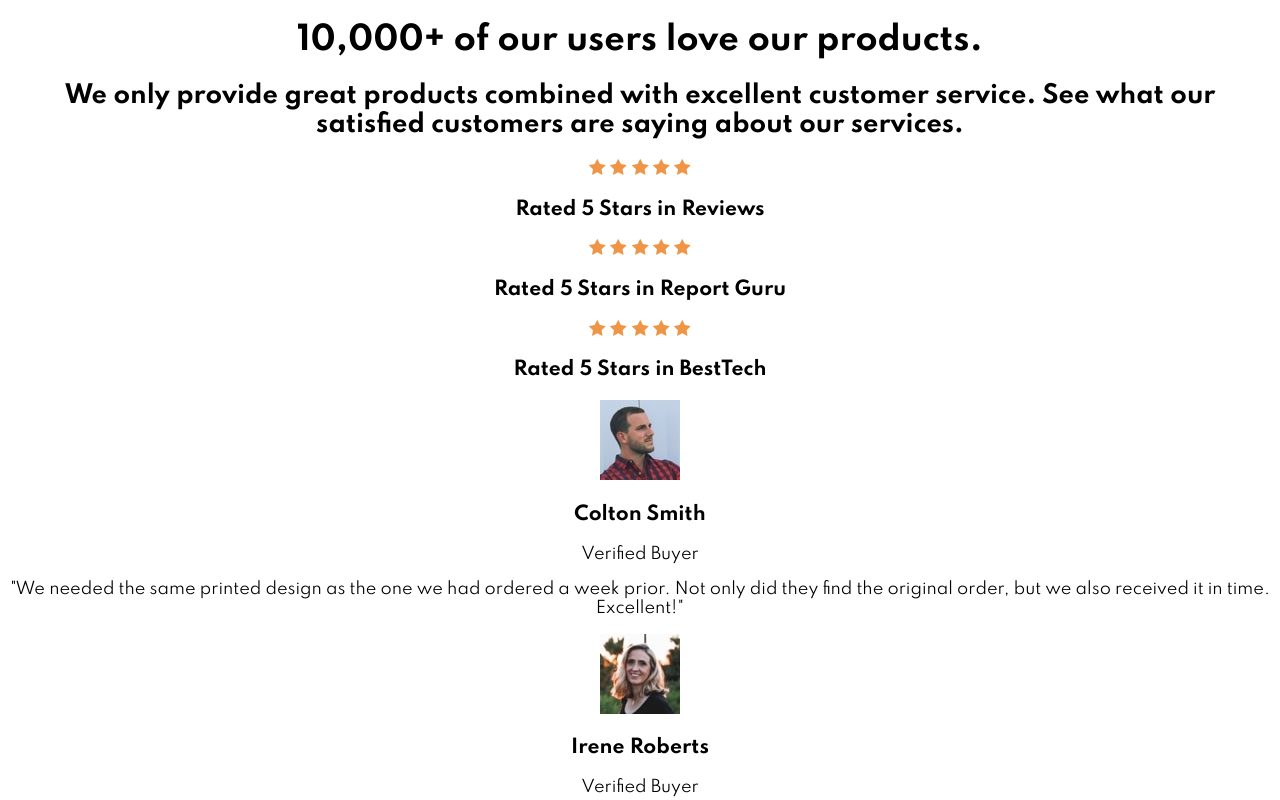
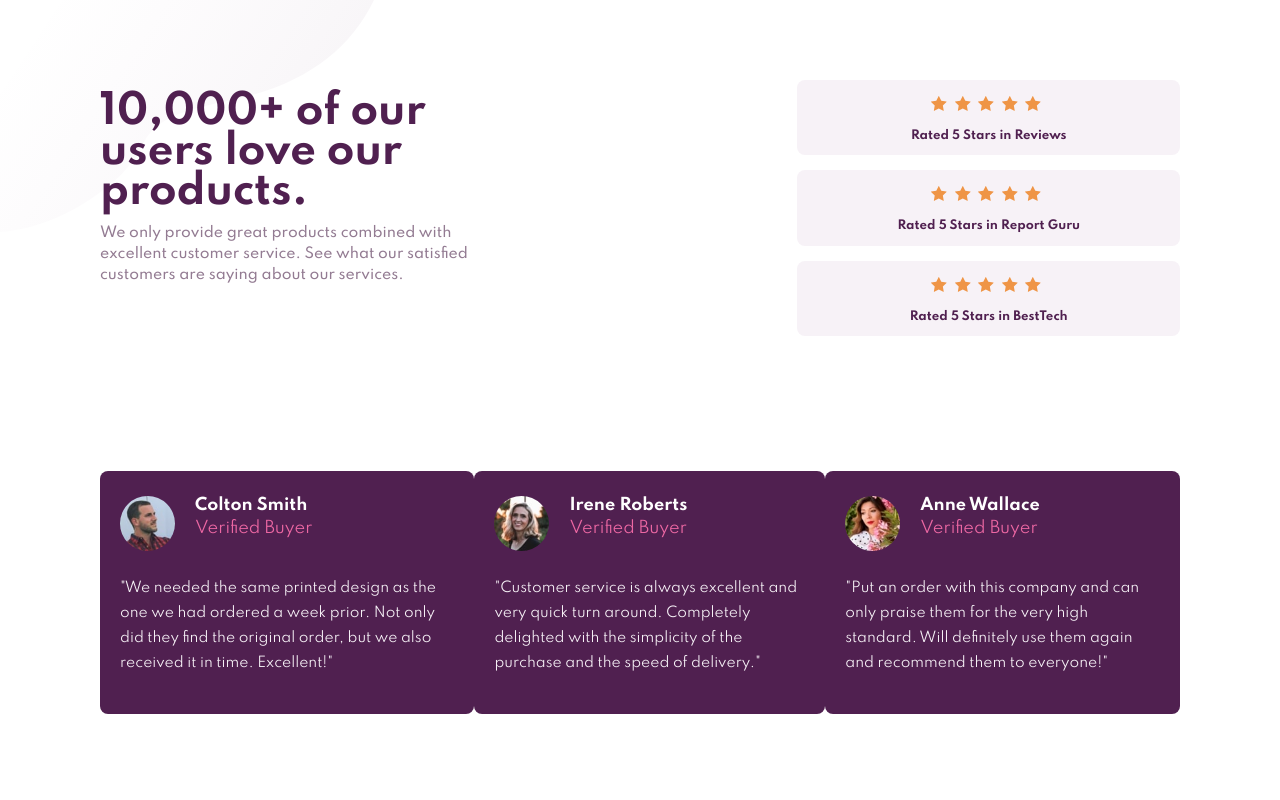
Before and after one commit to gchiquetto/Social-Proof-Section, a plain HTML site: page index.html in a window 1280 px wide. Shown: the top 800 px of the page. Drawn offline with Linux system fonts and the light colour scheme.

Commit message:
Desktop version initiated

```diff
--- a/css/style.css
+++ b/css/style.css
@@ -70,6 +70,130 @@
       font-size: 16px;
       float: left;
       margin: 0 30px 2px 0;
+
+  }
+
+  .comment{
+    background-color: hsl(300, 43%, 22%);
+    border-radius: 8px;
+    padding: 25px 20px;
+    margin: 20px auto;
+    text-align: left;
+  }
+
+  .buyer{
+    color:hsl(333, 80%, 67%);
+    text-align: left;
+    float: left;
+    margin-top: 2px;
+  }
+
+  .opinion{
+    color:hsl(300, 24%, 96%);
+    text-align: left;
+    font-size: 13.8px;
+    line-height: 1.8;
+    clear: both;
+    margin-top: 80px;
+  }
+
+  .background-bottom{
+    position: absolute;
+    bottom: 0px;
+    width: 375px;
+    top: 950px;
+    left: 0;
+  }
+
+  .comment img{
+    border-radius: 50px;
+    width: 55px;
+    float: left;
+    margin-right: 20px;
+  }
+}
+
+@media screen and (min-device-width: 800px) {
+  body{
+    padding: 0;
+    margin: 0;
+    box-sizing: border-box;
+    background-color: hsl(0, 0%, 100%);
+    background-image: url(../images/bg-pattern-top-mobile.svg);
+    background-repeat: no-repeat;
+    /*background-image: url(../design/mobile-design.jpg);*/
+  }
+
+  h1{
+    font-weight: 700;
+    font-size: 40px;
+    color:hsl(300, 43%, 22%);
+    line-height: 1;
+    text-align: left;
+    margin-bottom: 10px;
+  }
+
+  h2{
+    font-weight: 500;
+    font-size: 14px;
+    color:hsl(303, 10%, 53%);
+    line-height: 1.5;
+    clear: both;
+    text-align: left;
+  }
+
+  main{
+    display: flex;
+    flex-direction: column;
+    margin: 65px 100px 0 100px;
+    /*background-image: url(../images/bg-pattern-bottom-mobile.svg);*/
+  }
+
+  .top{
+    display: flex;
+    flex-direction: row;
+    justify-content: space-between;
+    margin-bottom: 100px;
+  }
+
+  .description{
+    width:400px;
+  }
+
+  .bottom{
+    display: flex;
+    flex-direct: row;
+    justify-content: space-between;
+  }
+
+  .rating{
+    background-color: hsl(300, 24%, 96%);
+    display: flex;
+    flex-direction: column;
+    border-radius: 8px;
+    padding: 1px 100px;
+    margin: 15px auto;
+    font-size: 10px;
+    font-weight: 500;
+    color:hsl(300, 43%, 22%);
+  }
+
+  .stars{
+    margin: 15px auto 2px auto;
+  }
+
+  .star{
+    width: 16px;
+    margin-right: 5px;
+  }
+
+  .bottom h3{
+      color: hsl(0, 0%, 100%);
+      text-align: left;
+      font-size: 16px;
+      float: left;
+      margin: 0 30px 2px 0;
+
   }
 
   .comment{
```
